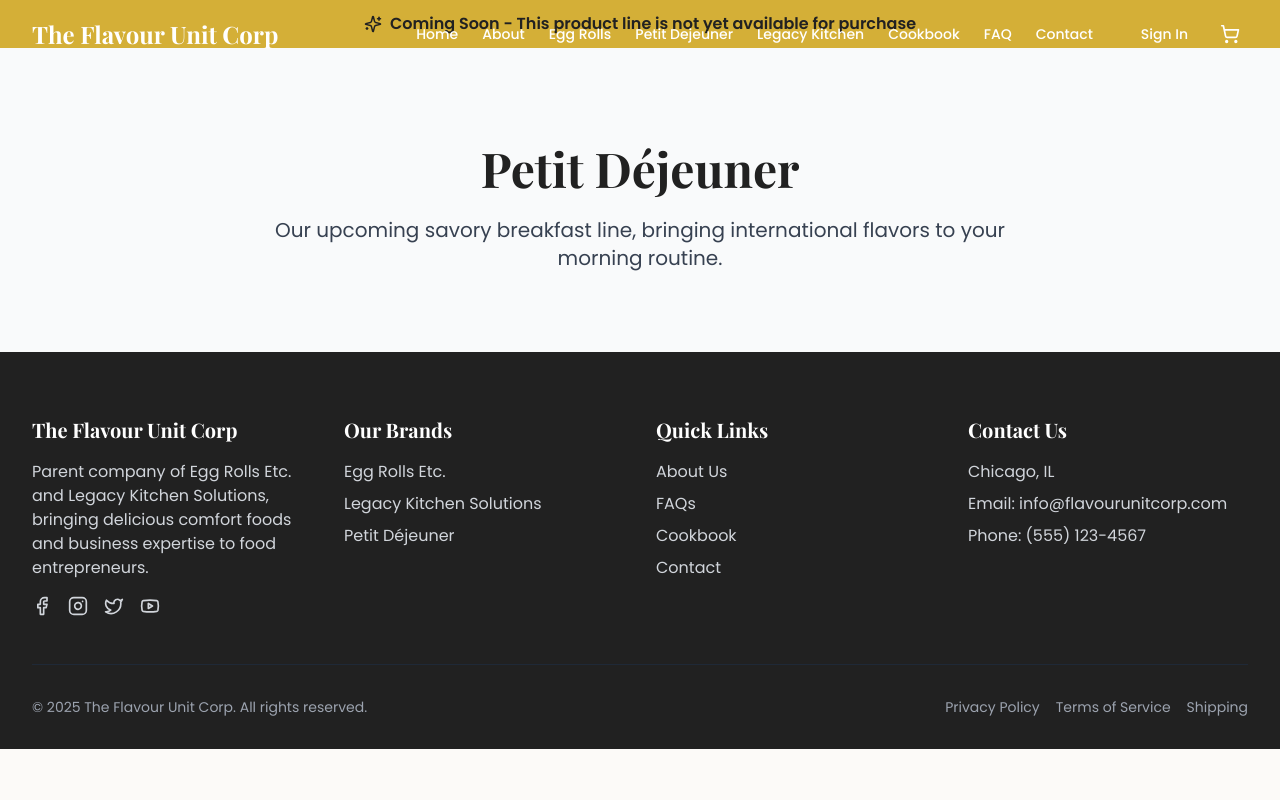
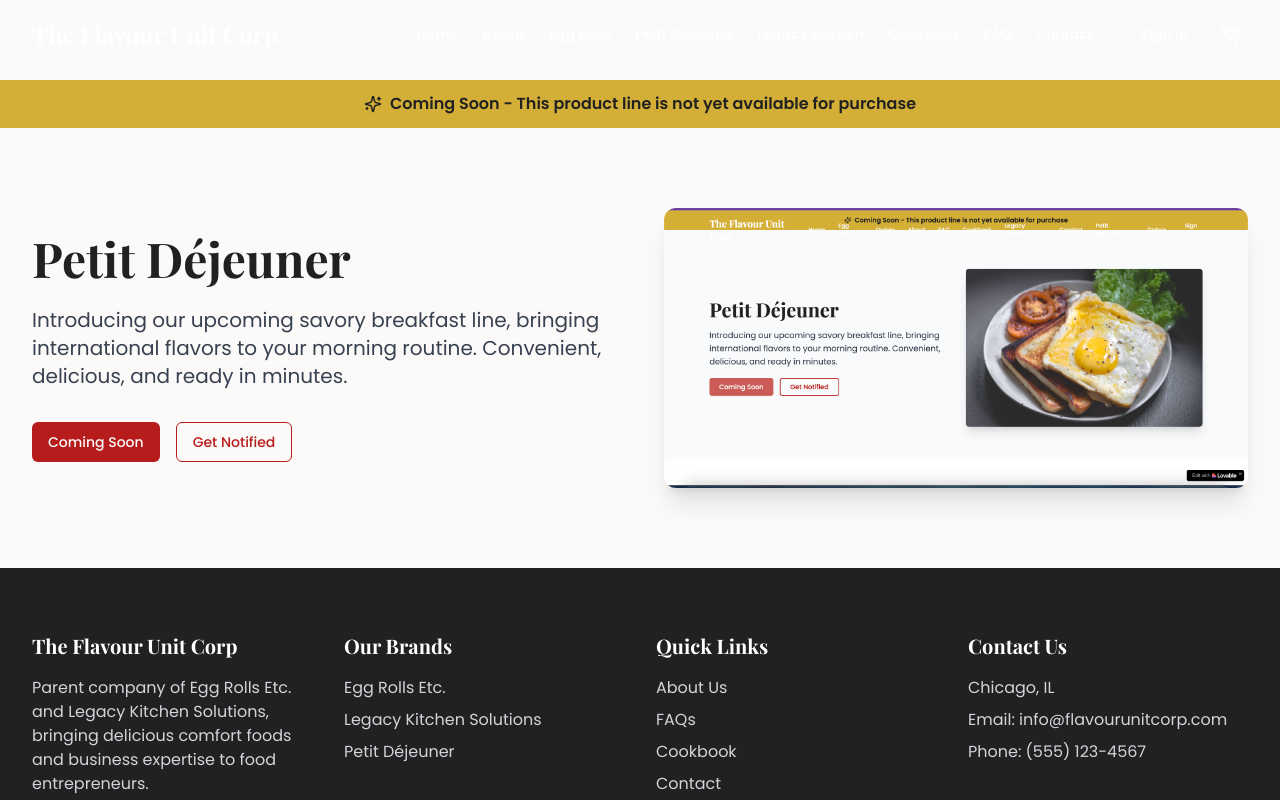
Before and after one commit to ce482/flavour-unit-eats-verse, a React (Vite) app: page /petit-dejeuner in a window 1280 px wide. Shown: the top 800 px of the page. Built offline with nearby package versions, Linux system fonts and the light colour scheme.

Commit message:
Fix: Adjust PetitDejeuner banner position
Move the "Coming Soon" banner down to prevent it from being covered by the menu. Remove content below the banner.

```diff
--- a/src/pages/PetitDejeuner.tsx
+++ b/src/pages/PetitDejeuner.tsx
@@ -3,6 +3,7 @@ import { useEffect } from 'react';
 import Navbar from '../components/layout/Navbar';
 import Footer from '../components/layout/Footer';
 import { Sparkles } from 'lucide-react';
+import { Button } from '@/components/ui/button';
 
 const PetitDejeuner = () => {
   useEffect(() => {
@@ -13,6 +14,8 @@ const PetitDejeuner = () => {
     <>
       <Navbar />
       <main>
+        {/* Add padding to push content below navbar */}
+        <div className="pt-16 md:pt-20">
           {/* Coming Soon Banner */}
           <div className="bg-flavour-gold text-center py-3 font-semibold text-flavour-black">
             <div className="container-wide">
@@ -23,17 +26,37 @@ const PetitDejeuner = () => {
             </div>
           </div>
 
-        {/* Simple Header */}
-        <section className="pt-24 pb-20 bg-gray-50">
+          {/* Product Information */}
+          <section className="py-20">
             <div className="container-wide">
-            <div className="text-center">
+              <div className="grid grid-cols-1 lg:grid-cols-2 gap-12 items-center">
+                <div>
                   <h1 className="text-4xl md:text-5xl font-bold mb-6 text-flavour-black">Petit Déjeuner</h1>
-              <p className="text-xl text-gray-700 max-w-3xl mx-auto">
-                Our upcoming savory breakfast line, bringing international flavors to your morning routine.
+                  <p className="text-xl text-gray-700 mb-8">
+                    Introducing our upcoming savory breakfast line, bringing
+                    international flavors to your morning routine. Convenient,
+                    delicious, and ready in minutes.
                   </p>
+                  <div className="flex flex-wrap gap-4">
+                    <Button variant="destructive" className="bg-flavour-red hover:bg-flavour-red/90">
+                      Coming Soon
+                    </Button>
+                    <Button variant="outline" className="border-flavour-red text-flavour-red hover:bg-flavour-red/10">
+                      Get Notified
+                    </Button>
+                  </div>
+                </div>
+                <div className="rounded-xl overflow-hidden shadow-xl">
+                  <img
+                    src="/lovable-uploads/7007a267-bc2e-4f8b-a678-0bf4225fbc9c.png"
+                    alt="Breakfast with toast and egg"
+                    className="w-full h-auto"
+                  />
+                </div>
               </div>
             </div>
           </section>
+        </div>
       </main>
       <Footer />
     </>
```
Also changed, not shown: public/lovable-uploads/7007a267-bc2e-4f8b-a678-0bf4225fbc9c.png (added). Lines whose indentation alone changed are shown as unchanged.
